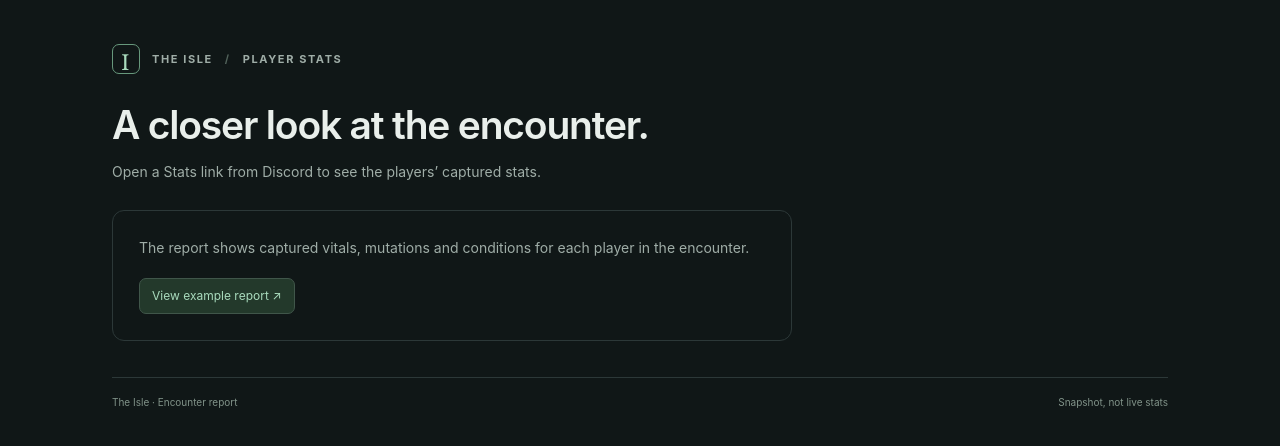
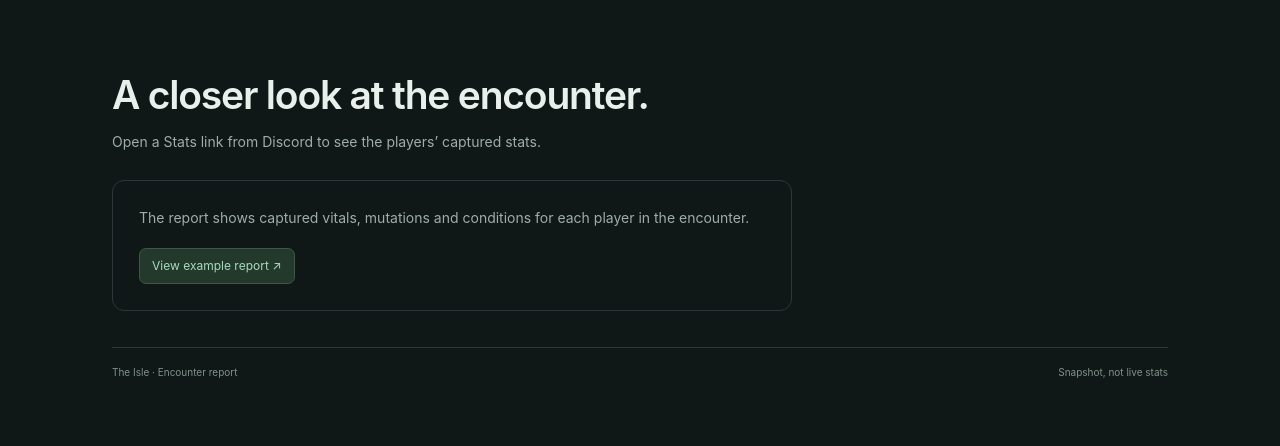
Before and after one commit to selfservice0/isle-discord-stats, a plain HTML site: page index.html in a window 1280 px wide. Drawn offline with Linux system fonts and the light colour scheme.

Commit message:
Remove THE ISLE / PLAYER STATS branding header

```diff
--- a/index.html
+++ b/index.html
@@ -13,7 +13,6 @@
 <body>
   <main>
     <header class="page-header">
-      <div class="brand"><span class="brand-mark" aria-hidden="true">I</span> THE ISLE <span class="brand-separator">/</span> PLAYER STATS</div>
       <p id="server" class="server"></p>
       <h1 id="title">A closer look at the encounter.</h1>
       <p id="event-meta" class="event-meta">Open a Stats link from Discord to see the players’ captured stats.</p>
```
